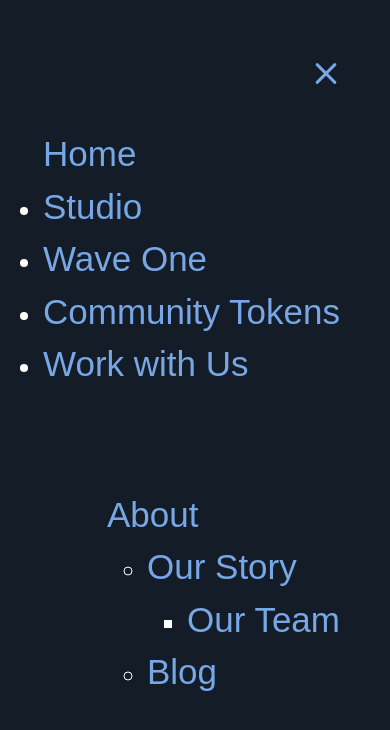
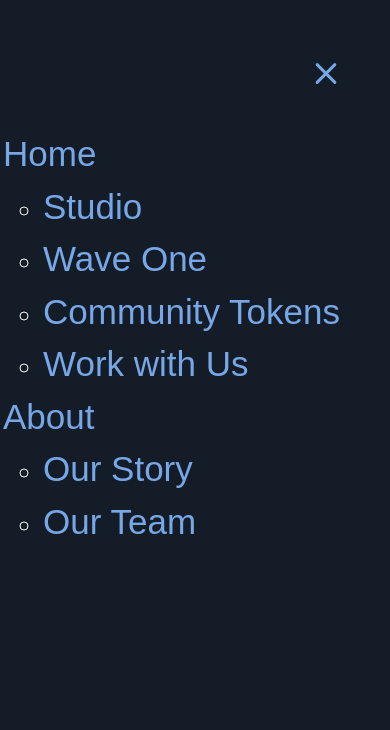
Before and after one commit to maxgrok/sbv, a Gatsby site: page / in a window 390 px wide. Both pictures are taken after a click on the button 326 px from the left and 75 px from the top of the page. Built offline with nearby package versions, Linux system fonts and the light colour scheme; Gatsby itself is replaced by a stand-in of ours; a web font is replaced by a local one.

Commit message:
adding edits to mobile nav for SBV site

```diff
--- a/src/components/shared/topNav/TopNav.js
+++ b/src/components/shared/topNav/TopNav.js
@@ -20,7 +20,7 @@ const TopNav = () => {
       <div className="menu left" style={{marginRight: `850px`}}>
       <ul>
      <li className="link"><a href="https://www.sbv.studio/">Studio</a>
-       <ul>
+       <ul style={{listStyleType: `none`}}>
           <li className="link">
             <a href="https://www.sbv.studio/#wave-one" target="_blank">Wave One</a>
           </li>
@@ -41,7 +41,6 @@ const TopNav = () => {
        <ul>
          <li class="link"><a href="/our-story" target="_blank">Our Story</a></li>
          <li class="link"><a href="/team" target="_blank">Team</a></li>
-         <li class="link"><a href="" target="_blank">Blog</a></li>
        </ul>
      </li>
     </ul>
@@ -59,26 +58,21 @@ const TopNav = () => {
             <li style={{listStyle:`none`}}>
               <a href="/" onClick={toggleNav}>
             Home</a></li>
-              <li><a href="https://sbv.studio/">Studio</a></li>
-              <li><a href="https://sbv.studio/#wave-one" target="_blank">Wave One</a></li>
-              <li><a href="https://sbv.studio/#community-tokens" target="_blank">Community Tokens</a></li>
-              <li><a href="https://sbv.studio/#work-with-us" target="_blank">Work with Us</a></li>
-
-          </ul>
-          <br/>{/* make into dropdown with "Studio" --> "Wave One", "Community Tokens", "Work with Us" options*/}
-          <ul>
+            <ul>
+              <li><a href="https://sbv.studio/" onClick={toggleNav}>Studio</a></li>
+              <li><a href="https://sbv.studio/#wave-one" target="_blank" onClick={toggleNav}>Wave One</a></li>
+              <li><a href="https://sbv.studio/#community-tokens" target="_blank" onClick={toggleNav}>Community Tokens</a></li>
+              <li><a href="https://sbv.studio/#work-with-us" target="_blank" onClick={toggleNav}>Work with Us</a></li>
+              </ul>
             <li style={{listStyle:`none`}}>
               <a href="/our-story" onClick={toggleNav}>
             About</a>
             <ul>
               <li><a href="/our-story" onClick={toggleNav}>Our Story</a></li>
-              <ul>
               <li><a href="/our-story" onClick={toggleNav}>Our Team</a></li>
-              </ul>
-              <li><a href="#blog" onClick={toggleNav}>Blog</a></li>
             </ul>
             </li>
-          </ul> {/* Make into dropdown with "Our Story" (links href Our Story page), "Team", "Blog" options */}
+          </ul>
         </div>
       </div>
       {/* End Hamburger */}
```
